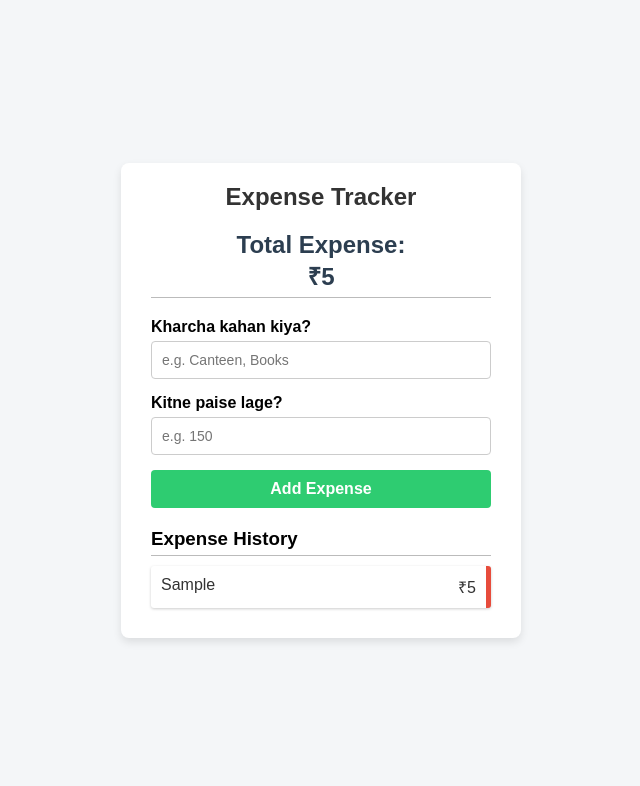
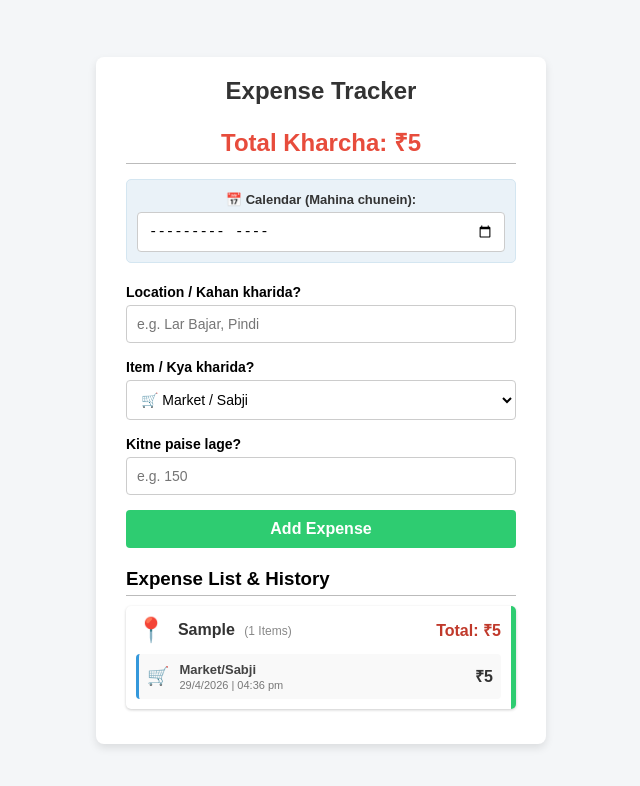
Before and after one commit to sr1478942-star/Expense-Tracker, a plain HTML site: page index.html in a window 1280 px wide. Both pictures are taken after typing "Sample", "5" into the empty fields and a click on the button "Add Expense". Shown: the whole page, without its empty margins (319-959 px from the left). Drawn offline with Linux system fonts and the light colour scheme.

Commit message:
Add files via upload

```diff
--- a/index.html
+++ b/index.html
@@ -11,14 +11,31 @@
         <h2>Expense Tracker</h2>
 
         <div class="balance-container">
-            <h3>Total Expense: <br> ₹<span id="total-amount">0</span></h3>
+            <h3 class="overall-total">Total Kharcha: ₹<span id="total-amount">0</span></h3>
+
+            <div class="month-filter-box">
+                <label for="month-filter">📅 Calendar (Mahina chunein):</label>
+                <input type="month" id="month-filter">
+            </div>
         </div>
 
         <form id="expense-form">
             <div class="form-control">
-                <label for="expense-name">Kharcha kahan kiya?</label>
-                <input type="text" id="expense-name" placeholder="e.g. Canteen, Books" required>
+                <label for="expense-name">Location / Kahan kharida?</label>
+                <input type="text" id="expense-name" placeholder="e.g. Lar Bajar, Pindi" required>
             </div>
+
+            <div class="form-control">
+                <label for="expense-category">Item / Kya kharida?</label>
+                <select id="expense-category" required>
+                    <option value="market">🛒 Market / Sabji</option>
+                    <option value="food">🍔 Food / Canteen</option>
+                    <option value="travel">🚌 Travel / Petrol</option>
+                    <option value="education">📚 College / Books</option>
+                    <option value="other">💰 Other / Anya</option>
+                </select>
+            </div>
+
             <div class="form-control">
                 <label for="expense-amount">Kitne paise lage?</label>
                 <input type="number" id="expense-amount" placeholder="e.g. 150" required>
@@ -26,9 +43,8 @@
             <button type="submit" class="btn">Add Expense</button>
         </form>
 
-        <h3>Expense History</h3>
-        <ul id="expense-list" class="list">
-            </ul>
+        <h3>Expense List & History</h3>
+        <ul id="expense-list" class="list"></ul>
     </div>
 
     <script src="script.js"></script>
--- a/script.js
+++ b/script.js
@@ -1,64 +1,137 @@
 const form = document.getElementById('expense-form');
 const expenseName = document.getElementById('expense-name');
+const expenseCategory = document.getElementById('expense-category');
 const expenseAmount = document.getElementById('expense-amount');
 const expenseList = document.getElementById('expense-list');
 const totalAmountSpan = document.getElementById('total-amount');
+const monthFilterInput = document.getElementById('month-filter');
 
-// 1. Local Storage se data nikalna
-// JSON.parse text ko wapas array banata hai
 let expenses = JSON.parse(localStorage.getItem('myExpenses'));
-
-// Agar pehli baar app khul raha hai aur data nahi hai, toh khali array bana do
 if (expenses == null) {
     expenses = [];
 }
 
-// 2. Data ko screen par dikhane ka function
 function showData() {
-    expenseList.innerHTML = ''; // Pehle purani list saaf karo
-    let total = 0;
+    expenseList.innerHTML = '';
+    let overallTotal = 0;
+    let selectedMonth = monthFilterInput.value;
 
-    // Normal for-loop ka use karke ek-ek kharcha HTML me daalna
+    let groupedData = {};
+
     for (let i = 0; i < expenses.length; i++) {
-        const newExpense = document.createElement('li');
-        newExpense.innerHTML = `<span>${expenses[i].name}</span> <span>₹${expenses[i].amount}</span>`;
-        expenseList.appendChild(newExpense);
+        let exp = expenses[i];
 
-        // Total amount plus karna
-        total = total + expenses[i].amount;
+        if (selectedMonth !== "" && exp.monthYear !== selectedMonth) {
+            continue;
+        }
+
+        overallTotal = overallTotal + exp.amount;
+
+        let naam = exp.name.toLowerCase();
+
+        // NAYA JADU YAHAN HAI: Ab hum historyList mein Category (cat) bhi save kar rahe hain
+        if (groupedData[naam] == undefined) {
+            groupedData[naam] = {
+                asliNaam: exp.name,
+                totalPaisa: exp.amount,
+                // Pehli baar location mili toh uski detail list me daalo
+                historyList: [ { time: exp.time, paisa: exp.amount, cat: exp.category } ]
+            };
+        } else {
+            groupedData[naam].totalPaisa = groupedData[naam].totalPaisa + exp.amount;
+            // Purani location me nayi detail aur uski CATEGEORY daalo
+            groupedData[naam].historyList.push({ time: exp.time, paisa: exp.amount, cat: exp.category });
+        }
     }
 
-    // Total amount HTML me update karna
-    totalAmountSpan.innerText = total;
+    for (let key in groupedData) {
+        let item = groupedData[key];
+
+        // Main heading ka icon ab Map/Location jaisa dikhega (Kyunki ye jagah ka naam hai)
+        let mainIcon = '📍';
+
+        // Andar ki choti list (History) ka HTML banana
+        let historyHTML = '';
+        for (let j = 0; j < item.historyList.length; j++) {
+
+            // Sub-item ka Icon aur Naam set karna
+            let subCat = item.historyList[j].cat || 'other';
+            let subIcon = '💰';
+            let catName = 'Other/Anya';
+
+            if (subCat === 'market') { subIcon = '🛒'; catName = 'Market/Sabji'; }
+            if (subCat === 'food') { subIcon = '🍔'; catName = 'Food/Canteen'; }
+            if (subCat === 'travel') { subIcon = '🚌'; catName = 'Travel/Petrol'; }
+            if (subCat === 'education') { subIcon = '📚'; catName = 'College/Books'; }
+
+            historyHTML = historyHTML + `
+                <div class="sub-item">
+                    <div class="sub-item-left">
+                        <span style="font-size: 18px;">${subIcon}</span>
+                        <div class="sub-text-group">
+                            <span class="sub-cat-name">${catName}</span>
+                            <span class="sub-time">${item.historyList[j].time}</span>
+                        </div>
+                    </div>
+                    <strong>₹${item.historyList[j].paisa}</strong>
+                </div>
+            `;
+        }
+
+        const li = document.createElement('li');
+        li.innerHTML = `
+            <div class="item-main">
+                <div class="item-left">
+                    <span class="item-icon">${mainIcon}</span>
+                    <strong>${item.asliNaam} <span class="item-count">(${item.historyList.length} Items)</span></strong>
+                </div>
+                <span class="item-total">Total: ₹${item.totalPaisa}</span>
+            </div>
+
+            <div class="item-history-box">
+                ${historyHTML}
+            </div>
+        `;
+
+        expenseList.appendChild(li);
+    }
+
+    totalAmountSpan.innerText = overallTotal;
 }
 
-// 3. Jab 'Add Expense' button dabaya jaye
 form.addEventListener('submit', function(event) {
-    event.preventDefault(); // Page reload hone se rokna
+    event.preventDefault();
 
     const nameValue = expenseName.value;
-    const amountValue = Number(expenseAmount.value); // Text ko number me badalna
+    const categoryValue = expenseCategory.value;
+    const amountValue = Number(expenseAmount.value);
 
-    // Ek object banana jisme naam aur paise hon
+    const now = new Date();
+    const fullDisplayTime = now.toLocaleDateString('en-IN') + " | " + now.toLocaleTimeString('en-IN', {hour: '2-digit', minute:'2-digit'});
+
+    const year = now.getFullYear();
+    const month = String(now.getMonth() + 1).padStart(2, '0');
+    const monthYearValue = year + "-" + month;
+
     const newRecord = {
         name: nameValue,
-        amount: amountValue
+        category: categoryValue,
+        amount: amountValue,
+        time: fullDisplayTime,
+        monthYear: monthYearValue
     };
 
-    // Us object ko apne array me daal dena
     expenses.push(newRecord);
-
-    // 4. Data ko Local Storage me save karna
-    // JSON.stringify array ko text me badal deta hai kyunki storage me sirf text save hota hai
     localStorage.setItem('myExpenses', JSON.stringify(expenses));
 
-    // Form ke dabbe khali karna naye kharche ke liye
     expenseName.value = '';
     expenseAmount.value = '';
 
-    // Screen ko naye data ke sath update karna
     showData();
 });
 
-// Pehli baar website open hone par ye function chalega taaki purana data dikh jaye
+monthFilterInput.addEventListener('change', function() {
+    showData();
+});
+
 showData();
--- a/style.css
+++ b/style.css
@@ -1,8 +1,4 @@
-* {
-    box-sizing: border-box;
-    margin: 0;
-    padding: 0;
-}
+* { box-sizing: border-box; margin: 0; padding: 0; }
 
 body {
     font-family: Arial, sans-serif;
@@ -18,80 +14,111 @@ body {
     padding: 20px 30px;
     border-radius: 8px;
     box-shadow: 0 4px 8px rgba(0, 0, 0, 0.1);
-    /* Responsive design ke liye */
     width: 90%;
-    max-width: 400px;
+    max-width: 450px;
 }
 
-h2 {
-    text-align: center;
-    margin-bottom: 20px;
-    color: #333;
+h2 { text-align: center; margin-bottom: 20px; color: #333; }
+.balance-container { text-align: center; margin-bottom: 20px; }
+.overall-total { font-size: 24px; color: #e74c3c; margin-bottom: 15px; }
+
+.month-filter-box {
+    background-color: #eaf2f8;
+    padding: 10px;
+    border-radius: 5px;
+    border: 1px solid #d4e6f1;
 }
 
-.balance-container {
-    text-align: center;
-    margin-bottom: 20px;
-}
+.month-filter-box label { font-size: 13px; color: #333; font-weight: bold;}
+h3 { margin-bottom: 10px; border-bottom: 1px solid #bbb; padding-bottom: 5px; }
+.form-control { margin-bottom: 15px; }
+label { display: inline-block; margin-bottom: 5px; font-weight: bold; font-size: 14px; }
 
-.balance-container h3 {
-    font-size: 24px;
-    color: #2c3e50;
-}
-
-h3 {
-    margin-bottom: 10px;
-    border-bottom: 1px solid #bbb;
-    padding-bottom: 5px;
-}
-
-.form-control {
-    margin-bottom: 15px;
-}
-
-label {
-    display: inline-block;
-    margin-bottom: 5px;
-    font-weight: bold;
-}
-
-input[type="text"], input[type="number"] {
-    width: 100%;
-    padding: 10px;
-    border: 1px solid #ccc;
-    border-radius: 4px;
-    font-size: 14px;
+input[type="text"], input[type="number"], input[type="month"], select {
+    width: 100%; padding: 10px; border: 1px solid #ccc;
+    border-radius: 4px; font-size: 14px; background-color: white;
 }
 
 .btn {
-    width: 100%;
-    background-color: #2ecc71;
-    color: white;
-    padding: 10px;
-    border: none;
-    border-radius: 4px;
-    font-size: 16px;
-    cursor: pointer;
-    font-weight: bold;
-    margin-bottom: 20px;
+    width: 100%; background-color: #2ecc71; color: white;
+    padding: 10px; border: none; border-radius: 4px;
+    font-size: 16px; cursor: pointer; font-weight: bold; margin-bottom: 20px;
 }
+.btn:hover { background-color: #27ae60; }
 
-.btn:hover {
-    background-color: #27ae60;
-}
-
-.list {
-    list-style-type: none;
-}
+.list { list-style-type: none; }
 
 .list li {
     background-color: #fff;
     box-shadow: 0 1px 3px rgba(0,0,0,0.2);
     color: #333;
     display: flex;
+    flex-direction: column;
+    padding: 10px;
+    margin-bottom: 15px;
+    border-right: 5px solid #2ecc71;
+    border-radius: 5px;
+}
+
+.item-main {
+    display: flex;
     justify-content: space-between;
-    padding: 10px;
-    margin-bottom: 10px;
-    border-right: 5px solid #e74c3c; /* Red border kharche ke liye */
-    border-radius: 3px;
+    align-items: center;
+    width: 100%;
 }
+
+.item-left { display: flex; align-items: center; }
+/* Main Location ka Icon badal kar map wala pin kar diya */
+.item-icon { font-size: 24px; margin-right: 12px; }
+
+.item-count {
+    font-size: 12px;
+    color: #888;
+    font-weight: normal;
+    margin-left: 5px;
+}
+
+.item-total { font-weight: bold; color: #c0392b; font-size: 16px; }
+
+.item-history-box {
+    width: 100%;
+    background-color: #f9f9f9;
+    margin-top: 10px;
+    padding: 8px;
+    border-radius: 4px;
+    border-left: 3px solid #3498db;
+}
+
+.sub-item {
+    margin-bottom: 8px;
+    border-bottom: 1px dashed #ddd;
+    padding-bottom: 8px;
+    display: flex;
+    justify-content: space-between;
+    align-items: center;
+}
+.sub-item:last-child { border-bottom: none; margin-bottom: 0; padding-bottom: 0; }
+
+/* Naya design Andar wale item ke liye */
+.sub-item-left {
+    display: flex;
+    align-items: center;
+    gap: 10px;
+}
+
+.sub-text-group {
+    display: flex;
+    flex-direction: column;
+}
+
+.sub-cat-name {
+    font-size: 13px;
+    font-weight: bold;
+    color: #444;
+}
+
+.sub-time {
+    font-size: 11px;
+    color: #777;
+    margin-top: 2px;
+}
```
